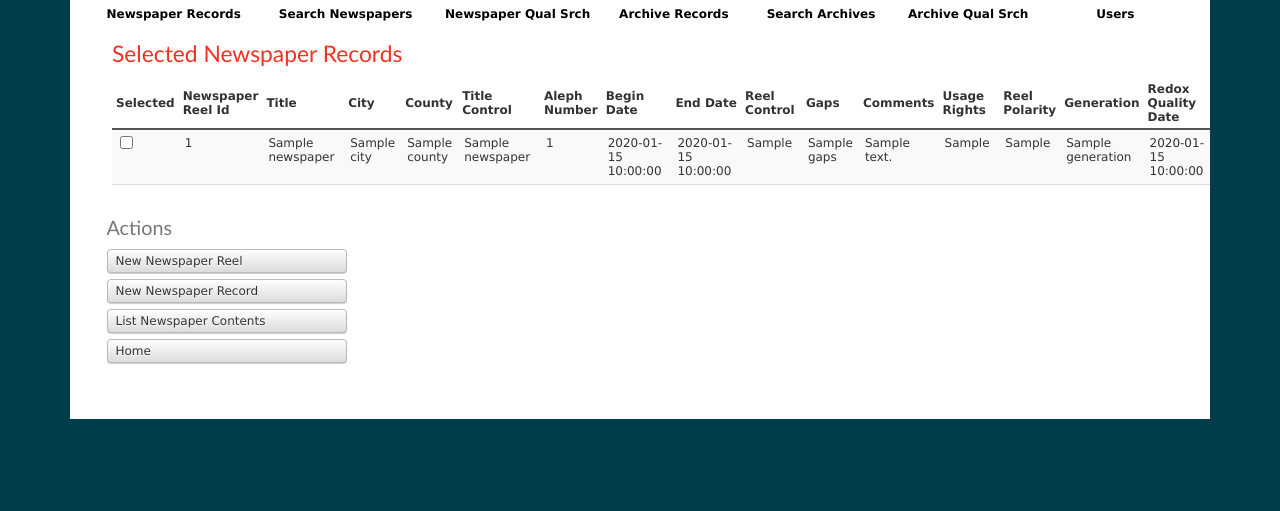
After one commit to anhonigman1848/mhsbake, a CakePHP app: the page made by app/View/NewspaperReels/display.ctp in a window 1280 px wide. The commit adds this page. Shown: the part 289-800 px from the top of the page. Run offline with PHP 8.4 and a stand-in for CakePHP, Linux system fonts and the light colour scheme; the template is opened without the code that fills it: most values are stand-ins (such as "Sample title", 1, 10 or a date in 2020); form fields are guessed from the names that the template uses; data that the repository does not hold is empty; some libraries are stand-ins or nearby versions.

Commit message:
added display.ctp and functions.js

```diff
--- /dev/null
+++ b/app/View/NewspaperReels/display.ctp
@@ -0,0 +1,100 @@
+<?php $this->Access->setRole($current_user['role']); ?>
+<div class="newspaperRecords index">
+	<h2><?php echo __('Selected Newspaper Records');?></h2>
+	<table cellpadding="0" cellspacing="0">
+	<tr>
+			<th><?php if($this->Access->cat('selected')){ echo 'Selected';} ?></th>
+			<th><?php if($this->Access->cat('newspaper_reel_id')){ echo 'Newspaper Reel Id';}?></th>
+                        <th><?php if($this->Access->cat('title')){ echo 'Title';}?></th>
+                        <th><?php if($this->Access->cat('city')){ echo 'City';}?></th>
+                        <th><?php if($this->Access->cat('county')){ echo 'County';}?></th>
+                        <th><?php if($this->Access->cat('title_control')){ echo 'Title Control';}?></th>
+                        <th><?php if($this->Access->cat('aleph_number')){ echo 'Aleph Number';}?></th>
+			<th><?php if($this->Access->cat('begin_date')){ echo 'Begin Date';}?></th>
+                        <th><?php if($this->Access->cat('end_date')){ echo 'End Date';}?></th>
+                        <th><?php if($this->Access->cat('reel_control')){ echo 'Reel Control';}?></th>
+                        <th><?php if($this->Access->cat('gaps')){ echo 'Gaps';}?></th>
+                        <th><?php if($this->Access->cat('comments')){ echo 'Comments';}?></th>
+                        <th><?php if($this->Access->cat('usage_rights')){ echo 'Usage Rights';}?></th>
+			<th><?php if($this->Access->cat('reel_polarity')){ echo 'Reel Polarity';}?></th>
+			<th><?php if($this->Access->cat('generation')){ echo 'Generation';}?></th>
+			<th><?php if($this->Access->cat('redox_quality_date')){ echo 'Redox Quality Date';}?></th>
+			<th><?php if($this->Access->cat('redox_quality_present')){ echo 'Redox Quality Present';}?></th>
+			<th><?php if($this->Access->cat('scratches')){ echo 'Scratches';}?></th>
+			<th><?php if($this->Access->cat('quality_in')){ echo 'Quality In';}?></th>
+			<th><?php if($this->Access->cat('sdn_number')){ echo 'SDN Number';}?></th>
+			<th><?php if($this->Access->cat('shipping_box')){ echo 'Shipping Box';}?></th>
+			<th><?php if($this->Access->cat('date_of_last_access')){ echo 'Last Accessed Date';}?></th>
+			<th><?php if($this->Access->cat('date_of_microfilm')){ echo 'Microfilm Date';}?></th>
+			<th><?php if($this->Access->cat('checked_out')){ echo 'Checked Out';}?></th>
+			<th><?php if($this->Access->cat('created')){ echo 'Created';}?></th>
+			<th><?php if($this->Access->cat('modified')){ echo 'Modified';}?></th>
+			<th><?php if($this->Access->cat('deleted')){ echo 'Deleted';}?></th>
+			<th class="actions"><?php echo __('Actions');?></th>
+	</tr>
+	<?php
+	foreach ($newspaperRecords as $newspaperRecord): ?>
+	<tr>
+		<td><?php if($this->Access->cat('selected')){ echo $this->Form->checkbox('selected');} ?>&nbsp;</td>
+		<td><?php if($this->Access->cat('newspaper_reel_id')){ echo h($newspaperRecord['NewspaperReel']['newspaper_reel_id']);} ?>&nbsp;</td>
+                <td><?php if($this->Access->cat('title')){ echo h($newspaperRecord['Newspaper']['title']);}?>&nbsp;</td>
+                <td><?php if($this->Access->cat('city')){ echo h($newspaperRecord['Newspaper']['city']);}?>&nbsp;</td>
+                <td><?php if($this->Access->cat('county')){ echo h($newspaperRecord['Newspaper']['county']);}?>&nbsp;</td>
+                <td><?php if($this->Access->cat('title_control')){ echo h($newspaperRecord['Newspaper']['title_control']);}?>&nbsp;</td>
+                <td><?php if($this->Access->cat('aleph_number')){ echo h($newspaperRecord['Newspaper']['aleph_number']);}?>&nbsp;</td>
+		<td><?php if($this->Access->cat('begin_date')){ echo h($newspaperRecord['NewspaperContent']['begin_date']);}?>&nbsp;</td>
+                <td><?php if($this->Access->cat('end_date')){ echo h($newspaperRecord['NewspaperContent']['end_date']);}?>&nbsp;</td>
+                <td><?php if($this->Access->cat('reel_control')){ echo h($newspaperRecord['NewspaperContent']['reel_control']);}?>&nbsp;</td>
+                <td><?php if($this->Access->cat('gaps')){ echo h($newspaperRecord['NewspaperContent']['gaps']);}?>&nbsp;</td>
+                <td><?php if($this->Access->cat('comments')){ echo h($newspaperRecord['NewspaperContent']['comments']);}?>&nbsp;</td>
+                <td><?php if($this->Access->cat('usage_rights')){ echo h($newspaperRecord['NewspaperContent']['usage_rights']);}?>&nbsp;</td>
+		<td><?php if($this->Access->cat('reel_polarity')){ echo h($newspaperRecord['NewspaperReel']['reel_polarity']);} ?>&nbsp;</td>
+		<td><?php if($this->Access->cat('generation')){ echo h($newspaperRecord['NewspaperReel']['generation']);} ?>&nbsp;</td>
+		<td><?php if($this->Access->cat('redox_quality_date')){ echo h($newspaperRecord['NewspaperReel']['redox_quality_date']);} ?>&nbsp;</td>
+		<td><?php if($this->Access->cat('redox_quality_present')){ echo h($newspaperRecord['NewspaperReel']['redox_quality_present']);} ?>&nbsp;</td>
+		<td><?php if($this->Access->cat('scratches')){ echo h($newspaperRecord['NewspaperReel']['scratches']);} ?>&nbsp;</td>
+		<td><?php if($this->Access->cat('quality_in')){ echo h($newspaperRecord['NewspaperReel']['quality_in']);} ?>&nbsp;</td>
+		<td><?php if($this->Access->cat('sdn_number')){ echo h($newspaperRecord['NewspaperReel']['sdn_number']);} ?>&nbsp;</td>
+		<td><?php if($this->Access->cat('shipping_box')){ echo h($newspaperRecord['NewspaperReel']['shipping_box']);} ?>&nbsp;</td>
+		<td><?php if($this->Access->cat('date_of_last_access')){ echo h($newspaperRecord['NewspaperReel']['date_of_last_access']);} ?>&nbsp;</td>
+		<td><?php if($this->Access->cat('date_of_microfilm')){ echo h($newspaperRecord['NewspaperReel']['date_of_microfilm']);} ?>&nbsp;</td>
+		<td><?php if($this->Access->cat('checked_out')){ echo h($newspaperRecord['NewspaperReel']['checked_out']);} ?>&nbsp;</td>
+		<td><?php if($this->Access->cat('created')){ echo h($newspaperRecord['NewspaperReel']['created']);} ?>&nbsp;</td>
+		<td><?php if($this->Access->cat('modified')){ echo h($newspaperRecord['NewspaperReel']['modified']);} ?>&nbsp;</td>
+		<td><?php if($this->Access->cat('deleted')){ echo h($newspaperRecord['NewspaperReel']['deleted']);} ?>&nbsp;</td>
+		<td class="actions">
+			<?php echo $this->Html->link(__('View'), array('controller' => 'newspaper_reels', 'action' => 'record', $newspaperRecord['NewspaperReel']['newspaper_reel_id'])); ?>
+			<?php if($this->Access->cat('edit')){
+				echo $this->Html->link(__('Edit'), array('action' => 'edit',
+					$newspaperRecord['NewspaperReel']['newspaper_reel_id']));} ?>
+			<?php if($this->Access->cat('deleted')){
+				echo $this->Form->postLink(__('Delete Forever'), array('action' => 'delete',
+					$newspaperRecord['NewspaperReel']['newspaper_reel_id']), null,
+					__('Are you sure you want to delete # %s?',
+					$newspaperRecord['NewspaperReel']['newspaper_reel_id']));} ?>
+			<?php if($this->Access->cat('soft_delete')){
+				echo $this->Form->postLink(__('Delete'), array('action' => 'softdelete',
+					$newspaperRecord['NewspaperReel']['newspaper_reel_id']), null,
+					__('Are you sure you want to delete # %s?',
+					$newspaperRecord['NewspaperReel']['newspaper_reel_id']));} ?>
+			<?php if($this->Access->cat('deleted')){
+				echo $this->Form->postLink(__('Restore'), array('action' => 'restore',
+					$newspaperRecord['NewspaperReel']['newspaper_reel_id']), null,
+					__('Are you sure you want to restore # %s?',
+					$newspaperRecord['NewspaperReel']['newspaper_reel_id']));} ?>
+		</td>
+	</tr>
+<?php endforeach; ?>
+	</table>
+
+</div>
+
+<div class="actions">
+	<h3><?php echo __('Actions'); ?></h3>
+	<ul>
+		<li><?php echo $this->Html->link(__('New Newspaper Reel'), array('action' => 'add')); ?></li>
+		<li><?php echo $this->Html->link(__('New Newspaper Record'), array('controller' => 'newspaper_contents', 'action' => 'addWithAssociated')); ?> </li>
+		<li><?php echo $this->Html->link(__('List Newspaper Contents'), array('controller' => 'newspaper_contents', 'action' => 'index')); ?> </li>
+		<li><?php echo $this->Html->link(__('Home'), array('controller' => 'pages', 'action' => 'display')); ?> </li>
+	</ul>
+</div>
--- a/app/View/NewspaperReels/find.ctp
+++ b/app/View/NewspaperReels/find.ctp
@@ -40,8 +40,8 @@ echo $this->Form->end(); ?>
 
 	<table cellpadding="0" cellspacing="0">
 	<tr>
+			<th class="actions"><?php echo __('Actions');?></th>
 			<th><?php echo $this->Paginator->sort('selected');?></th>
-			<th class="actions"><?php echo __('Actions');?></th>
 			<th><?php echo $this->Paginator->sort('Newspaper.title','Title');?></th>
 			<th><?php echo $this->Paginator->sort('Newspaper.city', 'City');?></th>
 			<th><?php echo $this->Paginator->sort('Newspaper.county', 'County');?></th>
--- /dev/null
+++ b/app/webroot/js/functions.js
@@ -0,0 +1,36 @@
+// app/webroot/js/testinline.js
+$(document).ready(function() {
+    $('.editfirstname').editable('/mhsbake/users/updateFirstName', {
+         id        : 'id',
+         name      : 'first_name',
+         type      : 'text',
+         cancel    : 'Cancel',
+         submit    : 'Save',
+         indicator : 'Saving...',
+         tooltip   : 'Click to edit the first name'
+    });
+    $('.editlastname').editable('/mhsbake/users/updateLastName', {
+         id        : 'id',
+         name      : 'last_name',
+         type      : 'text',
+         cancel    : 'Cancel',
+         submit    : 'Save',
+         indicator : 'Saving...',
+         tooltip   : 'Click to edit the last name'
+    });
+    $('.ncheckbox').change(function() {
+            if($(this).is(":checked")) {
+                $.ajax({
+                    url: '/mhsbake/newspaper_reels/checkBox',
+                    type: 'POST',
+                    data: { reel_id:$(this).attr("id"), checked:"1" }
+                });
+            } else {
+                $.ajax({
+                    url: '/mhsbake/newspaper_reels/checkBox',
+                    type: 'POST',
+                    data: { reel_id:$(this).attr("id"), checked:"0" }
+                });
+            }
+        });
+});
```
